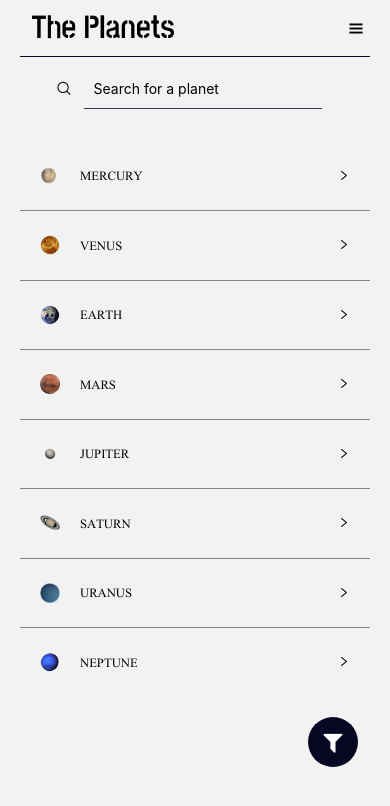
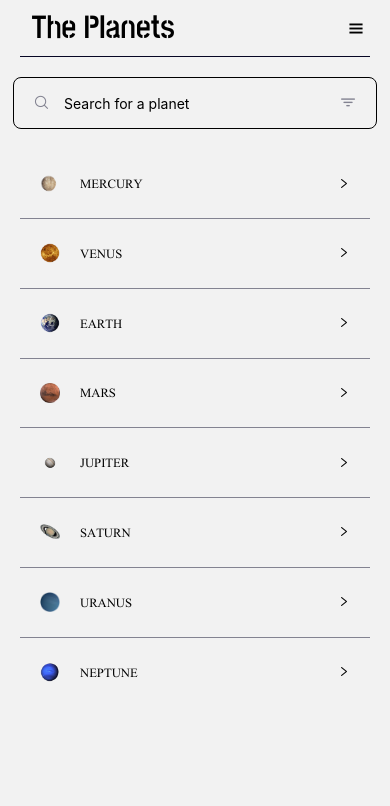
Before and after one commit to rozinCodes/Planet-App, a React Native app: screen /Home in a window 390 px wide. Shown: the top 806 px of the page. Built offline with nearby package versions, Linux system fonts and the light colour scheme.

Commit message:
initial commit

```diff
--- a/package.json
+++ b/package.json
@@ -17,7 +17,9 @@
     "react": "16.13.1",
     "react-dom": "16.13.1",
     "react-native": "https://github.com/expo/react-native/archive/sdk-42.0.0.tar.gz",
+    "react-native-loading-spinner-overlay": "^2.0.0",
     "react-native-modal": "^13.0.0",
+    "react-native-modals": "^0.22.3",
     "react-native-safe-area-context": "3.2.0",
     "react-native-screens": "~3.4.0",
     "react-native-svg": "^12.1.1",
--- a/src/components/text/text_preset.js
+++ b/src/components/text/text_preset.js
@@ -7,10 +7,14 @@ const BASE = {
 const BASE_BOLD = {
 	fontFamily: typography.primary_bold,
 };
+const bold = {
+	fontWeight: 'bold'
+}
 
 export const presets = {
 	default: BASE,
 	bold: BASE_BOLD,
+	just_bold: bold,
 	h1: {
 		...BASE_BOLD,
 		fontSize: 32
--- a/src/screens/details.js
+++ b/src/screens/details.js
@@ -59,9 +59,9 @@ export const Details = ({ route, navigation }) => {
 							</Pressable>
 						</View>
 					</View>
-					<PlanetSection title={'Rotation time: '} value={rotationTime} />
-					<PlanetSection title={'Revolution time: '} value={revolutionTime} />
-					<PlanetSection title={'Radius: '} value={radius} />
+					<PlanetSection title={'Rotation time: '} value={`${rotationTime} days`}  />
+					<PlanetSection title={'Revolution time: '} value={`${revolutionTime} years`} />
+					<PlanetSection title={'Radius: '} value={`${radius} km`} />
 					<PlanetSection title={'Average temperature: '} value={avgTemp} />
 				</View>
 			</ScrollView>
--- a/src/screens/home.js
+++ b/src/screens/home.js
@@ -1,4 +1,4 @@
-import { AntDesign, FontAwesome } from '@expo/vector-icons';
+import { AntDesign, FontAwesome, Ionicons } from '@expo/vector-icons';
 import MultiSlider from '@ptomasroos/react-native-multi-slider';
 import React, { useState } from 'react';
 import { FlatList, Image, StyleSheet, TextInput, TouchableOpacity, useWindowDimensions, View } from 'react-native';
@@ -10,11 +10,11 @@ import { Text } from '../components/text/text';
 import { PLANET_LIST } from '../planets';
 import { colors, spacing } from '../theme';
 
-const ROTATION_TIME = [ 0, 500 ];
-const RADIUS = [ 3000, 35000 ];
+const ROTATION_TIME = [ 0, 2000 ];
+const RADIUS = [ 0, 70000 ];
 
 //Bottom modal component
-const BottomModal = ({ visible, closeModal, filterAction, resetFilter }) => {
+const Modal = ({ visible, closeModal, filterAction, resetFilter }) => {
 	const { height } = useWindowDimensions();
 	const [ rotationTime, setRotationTime ] = useState(ROTATION_TIME);
 	const [ radius, setRadius ] = useState(RADIUS);
@@ -37,8 +37,9 @@ const BottomModal = ({ visible, closeModal, filterAction, resetFilter }) => {
 	return (
 		<ReactNativeModal
 			isVisible={visible}
-			swipeDirection="down"
-			style={{ justifyContent: 'flex-end' }}
+			swipeDirection="up"
+			onSwipeComplete={closeModal}
+			style={{ justifyContent: 'flex-start', marginTop: 80 }}
 			onBackdropPress={closeModal}
 		>
 			<View
@@ -56,17 +57,17 @@ const BottomModal = ({ visible, closeModal, filterAction, resetFilter }) => {
 
 					<FilterBar
 						customParameter={setRotationTime}
-						step={10}
+						step={100}
 						min={0}
-						max={500}
+						max={2000}
 						customValue={rotationTime}
 						textTitle={`Rotation Time ${rotationTime[0]} - ${rotationTime[1]}`}
 					/>
 					<FilterBar
 						customParameter={setRadius}
-						step={200}
-						min={3000}
-						max={15000}
+						step={2000}
+						min={0}
+						max={70000}
 						customValue={radius}
 						textTitle={`Radius ${radius[0]} - ${radius[1]}`}
 					/>
@@ -84,9 +85,13 @@ const BottomModal = ({ visible, closeModal, filterAction, resetFilter }) => {
 //Common component for filter bar
 function FilterBar({ textTitle, customValue, step, min, max, customParameter }) {
 	return (
-		<View style={{ justifyContent: 'center', alignItems: 'center' }}>
-			<Text>{textTitle}</Text>
+		<View style={{ justifyContent: 'center', alignItems: 'center', marginVertical: spacing[4] }}>
+			<View style={{ alignSelf: 'flex-start', marginLeft: spacing[6] }}>
+				<Text preset="just_bold">{textTitle}</Text>
+			</View>
 			<MultiSlider
+				markerStyle={{ backgroundColor: colors.black, height: 18, width: 18 }}
+				trackStyle={{ backgroundColor: 'red', height: 1 }}
 				values={customValue}
 				onValuesChange={(values) => customParameter(values)}
 				step={step}
@@ -147,7 +152,7 @@ export const Home = ({ navigation }) => {
 		setPlanetList(filteredList);
 	};
 
-	//Set home screen to default on reset pressed
+	//Set home screen to default on reset filter pressed
 	const onResetPressed = () => {
 		setPlanetList(PLANET_LIST);
 	};
@@ -159,11 +164,15 @@ export const Home = ({ navigation }) => {
 				style={{
 					flexDirection: 'row',
 					alignItems: 'center',
-					paddingHorizontal: spacing[5],
-					justifyContent: 'center'
+					paddingHorizontal: 20,
+					justifyContent: 'flex-start',
+					borderWidth: 0.1,
+					marginTop: 20,
+					marginHorizontal: 13,
+					borderRadius: 8
 				}}
 			>
-				<AntDesign name="search1" size={15} color="black" />
+				<AntDesign name="search1" size={15} color={colors.grey} />
 				<TextInput
 					style={styles.input}
 					placeholder="Search for a planet"
@@ -171,33 +180,23 @@ export const Home = ({ navigation }) => {
 					autoCorrect={false}
 					onChangeText={(text) => searchFilter(text)}
 				/>
+				<Ionicons
+					onPress={() => {
+						setVisible(true);
+					}}
+					name="filter"
+					size={15}
+					color={colors.grey}
+				/>
 			</View>
 			<FlatList
 				data={planetList}
 				renderItem={renderItem}
 				keyExtractor={(item, index) => item.name}
 				contentContainerStyle={{ padding: spacing[5] }}
-				ItemSeparatorComponent={() => <View style={{ height: 0.5, backgroundColor: colors.grey }} />}
+				ItemSeparatorComponent={() => <View style={{ height: 0.8, backgroundColor: colors.grey }} />}
 			/>
-
-			<TouchableOpacity
-				style={{
-					height: 50,
-					width: 50,
-					borderRadius: 25,
-					backgroundColor: colors.black,
-					alignItems: 'center',
-					justifyContent: 'center',
-					marginEnd: spacing[8],
-					alignSelf: 'flex-end'
-				}}
-				onPress={() => {
-					setVisible(true);
-				}}
-			>
-				<FontAwesome name="filter" size={24} color="white" />
-			</TouchableOpacity>
-			<BottomModal
+			<Modal
 				visible={visible}
 				closeModal={() => setVisible(false)}
 				filterAction={filterPlanets}
@@ -230,9 +229,9 @@ const styles = StyleSheet.create({
 	},
 	input: {
 		height: 40,
-		margin: 12,
+		margin: 5,
 		borderColor: colors.darkgrey,
 		padding: 10,
-		borderBottomWidth: 1
+		flex: 1
 	}
 });
--- a/src/screens/web.js
+++ b/src/screens/web.js
@@ -1,15 +1,23 @@
+import React, { useState } from 'react';
+import Spinner from 'react-native-loading-spinner-overlay';
+import { SafeAreaView } from 'react-native-safe-area-context';
+import WebView from 'react-native-webview';
 import { Header } from '../components/header';
 
-import React from 'react';
-import { SafeAreaView } from 'react-native-safe-area-context';
-import WebView from 'react-native-webview';
 
 export default function Web({ route }) {
+	const [ visible, setVisible ] = useState(true);
 	const { url } = route.params;
 	return (
 		<SafeAreaView style={{ flex: 1 }}>
-            <Header backButton = {true}/>
-			<WebView style={{ flex: 1 }} source={{ uri: url }} />
+			<Header backButton={true} />
+			<Spinner visible={visible} textContent={'Loading...'} textStyle={{ color: '#FFF' }} />
+			<WebView
+				onLoadStart={() => setVisible(true)}
+				onLoad={() => setVisible(false)}
+				style={{ flex: 1 }}
+				source={{ uri: url }}
+			/>
 		</SafeAreaView>
 	);
 }
```
Also changed, not shown: 1 other file (tests, documents, lock files or other folders).
